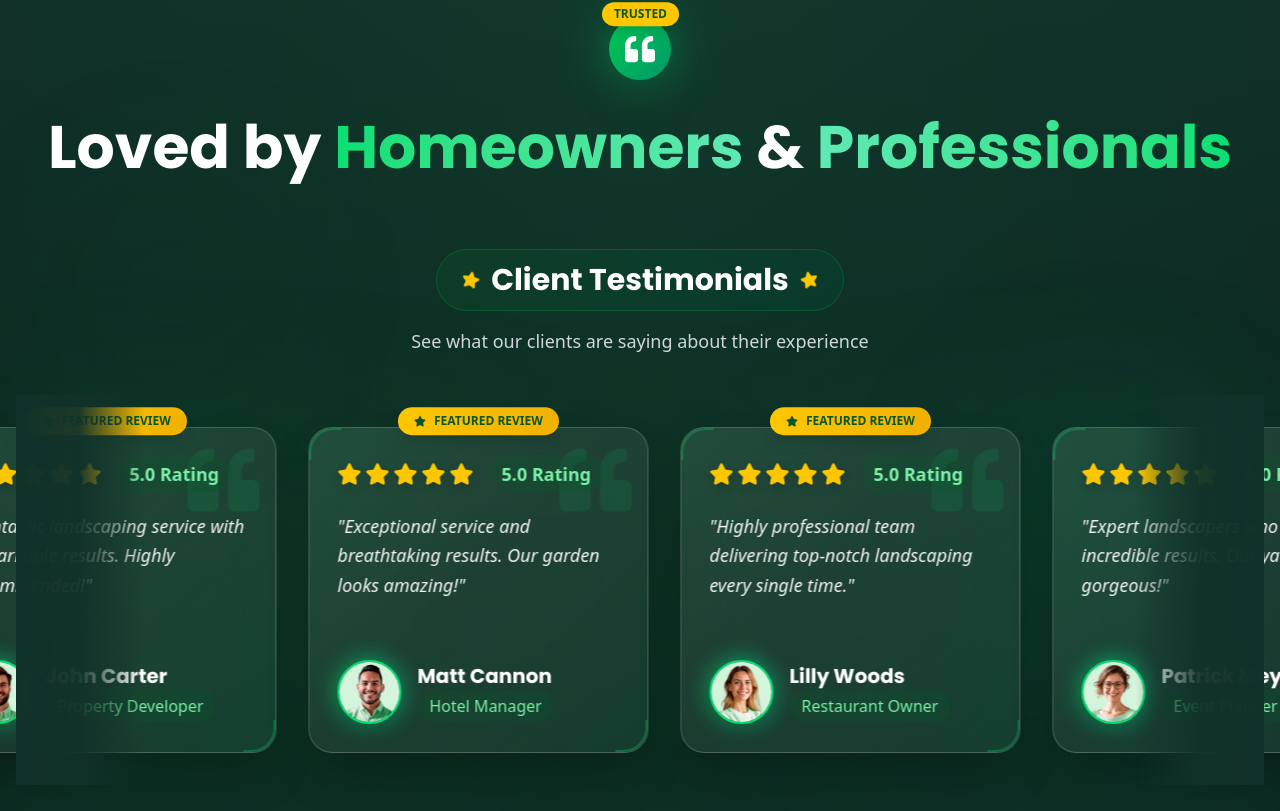
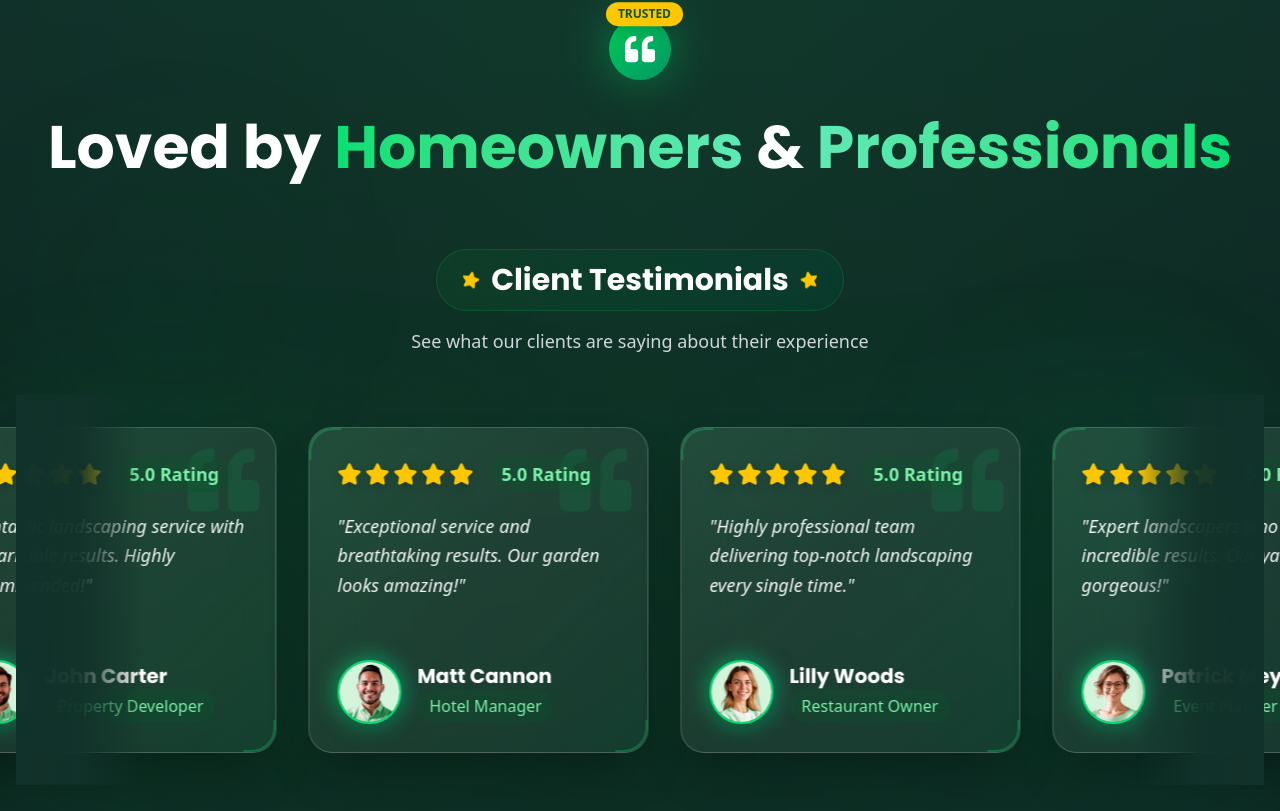
Before and after one commit to AkqDev/GardenView, a React (Vite) app: page / in a window 1280 px wide. Shown: the part 4481-5292 px from the top of the page. Built offline with nearby package versions, Linux system fonts and the light colour scheme.

Commit message:
enhancing the Reeview section

```diff
--- a/src/components/Reviews.tsx
+++ b/src/components/Reviews.tsx
@@ -194,7 +194,7 @@ const Reviews = () => {
               <motion.div
                 variants={badgeVariants}
                 animate="float"
-                className="absolute -top-2 -right-2 bg-yellow-400 text-green-900 text-xs font-bold px-3 py-1 rounded-full shadow-lg"
+                className="absolute -top-2 -right-3 bg-yellow-400 text-green-900 text-xs font-bold px-3 py-1 rounded-full shadow-lg"
               >
                 TRUSTED
               </motion.div>
@@ -256,19 +256,6 @@ const Reviews = () => {
                   variants={cardVariants}
                   className="flex-shrink-0 w-[300px] md:w-[340px] mx-3 md:mx-4 relative group"
                 >
-                  {/* Featured badge */}
-                  {review.featured && (
-                    <motion.div
-                      variants={badgeVariants}
-                      animate="float"
-                      className="absolute -top-3 left-1/2 transform -translate-x-1/2 z-20"
-                    >
-                      <div className="bg-gradient-to-r from-yellow-400 to-yellow-500 text-green-900 text-xs font-bold px-4 py-1.5 rounded-full shadow-lg flex items-center gap-2">
-                        <FaStar className="text-xs" />
-                        FEATURED REVIEW
-                      </div>
-                    </motion.div>
-                  )}
 
                   {/* Card */}
                   <div className="bg-gradient-to-br from-white/10 to-white/5 backdrop-blur-xl rounded-3xl p-6 md:p-7 border border-white/20 shadow-2xl hover:shadow-green-900/40 transition-all duration-300 h-full relative overflow-hidden">
```
